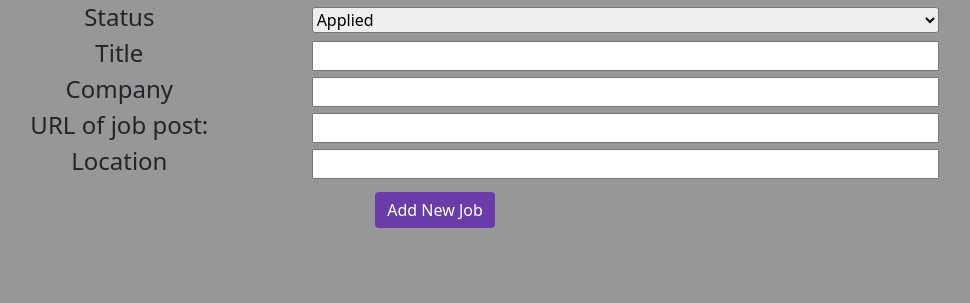
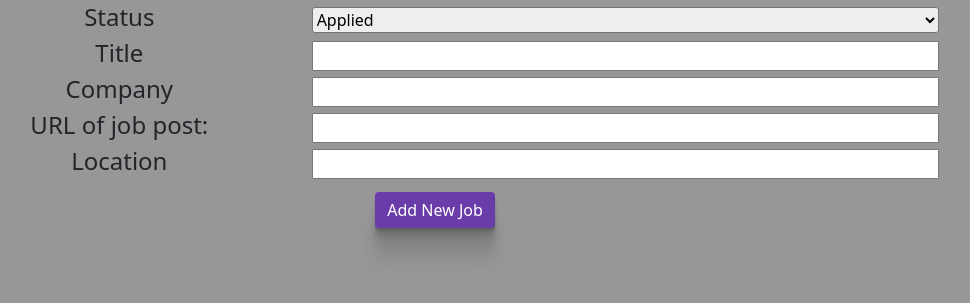
Before and after one commit to borelli28/Job-Board, a Django app: template job_board_app/templates/new_job.html in a window 1280 px wide. Shown: the part 158-461 px from the top of the page, without its empty margins (205-1175 px from the left). Run offline with Django 3.2, Linux system fonts and the light colour scheme; the template is opened without the code that fills it, so the values that code supplies are empty.

Commit message:
Added shadow to button in new_job.html

```diff
--- a/job_board_app/static/styles/edit_job_style.css
+++ b/job_board_app/static/styles/edit_job_style.css
@@ -77,6 +77,7 @@ main #update-btn {
   border: #6A3CAA;
   color: white;
   margin: 1%;
+  box-shadow: rgba(0, 0, 0, 0.09) 0px 2px 1px, rgba(0, 0, 0, 0.09) 0px 4px 2px, rgba(0, 0, 0, 0.09) 0px 8px 4px, rgba(0, 0, 0, 0.09) 0px 16px 8px, rgba(0, 0, 0, 0.09) 0px 32px 16px;
 }
 
 main #delete-btn a {
```
